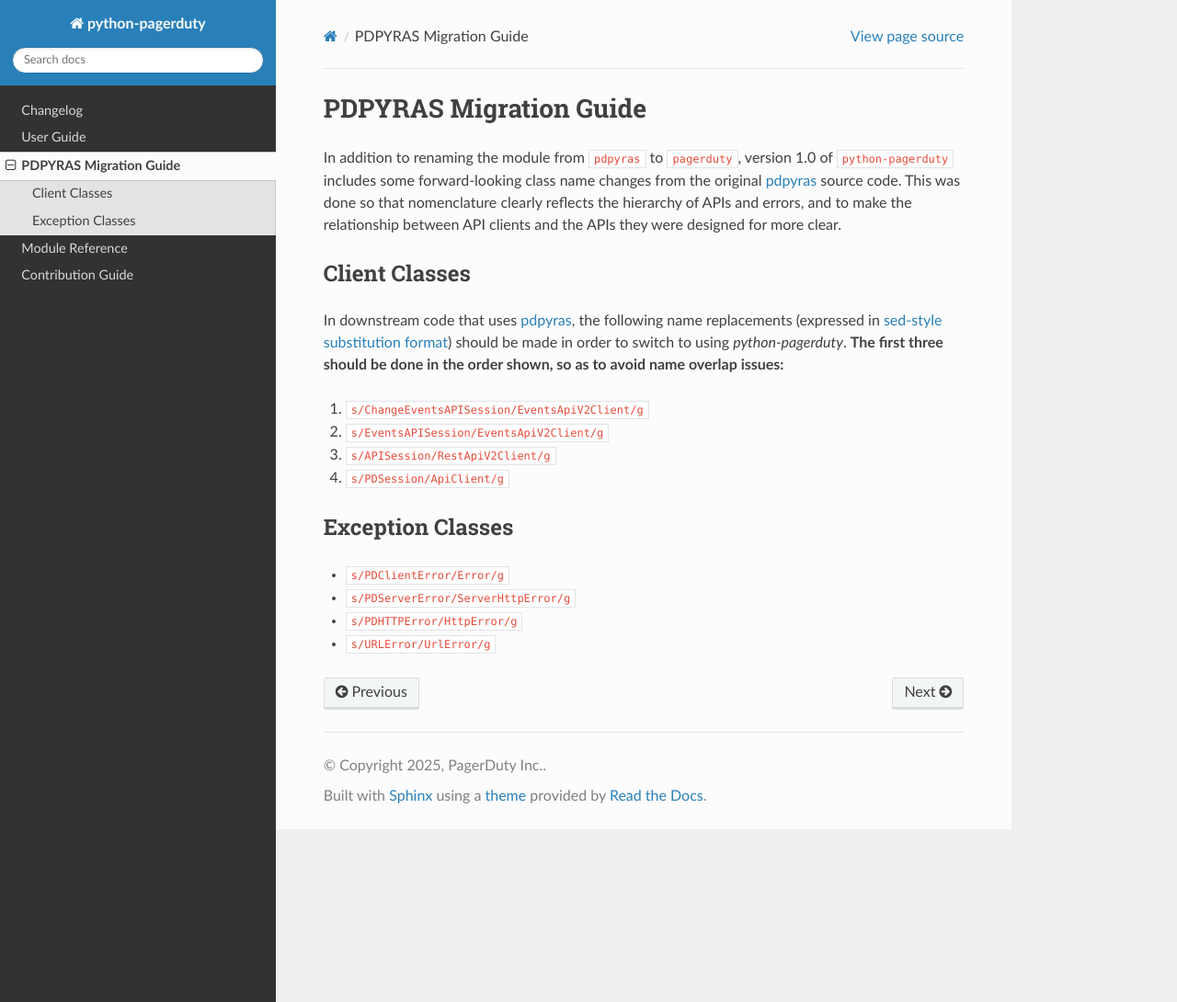
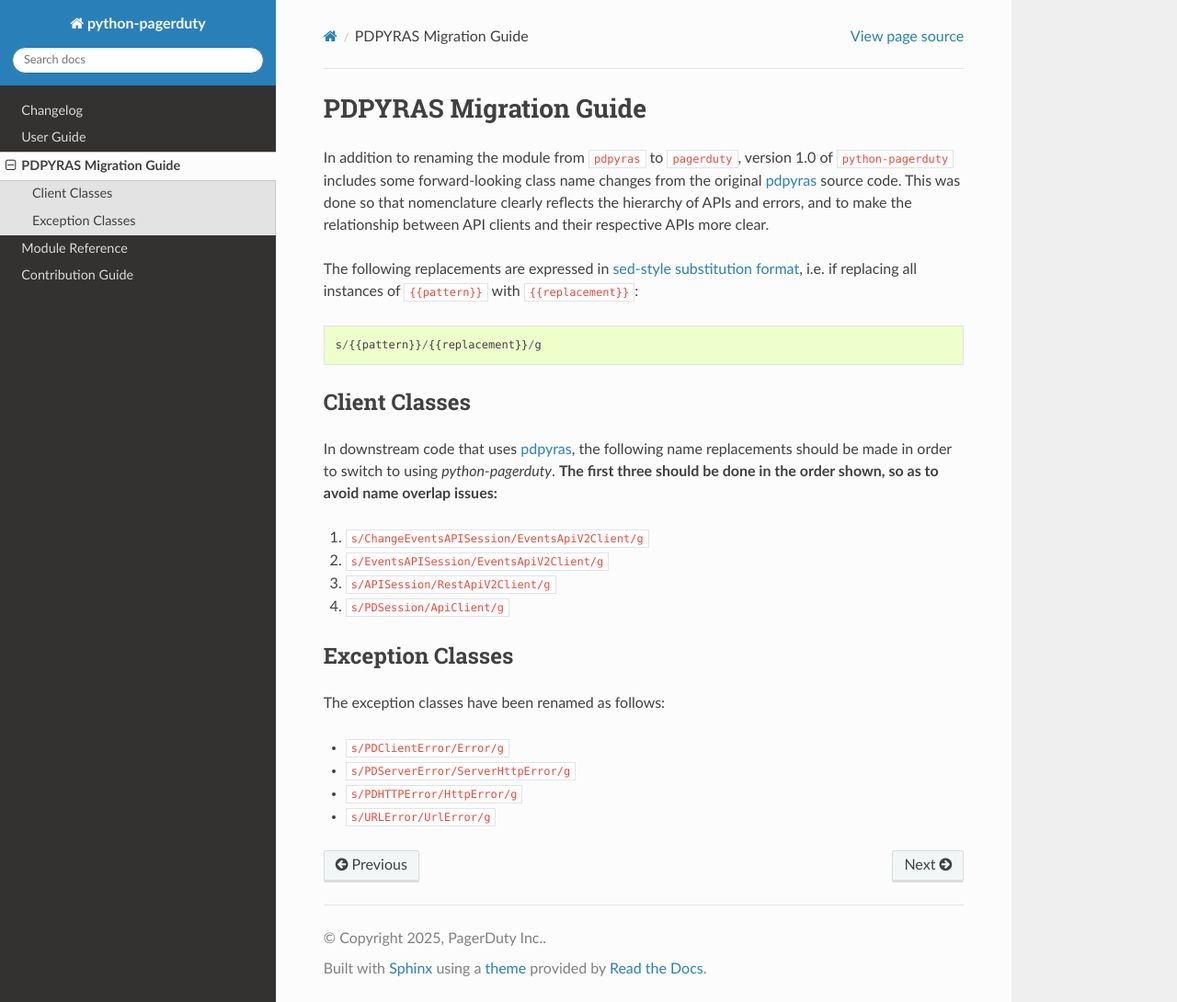
Before and after one commit to PagerDuty/python-pagerduty, a Sphinx documentation site: the page built from sphinx/source/pdpyras_migration_guide.rst, in a window 1280 px wide and 1090 px high. Shown: the whole window at 92% size. Built offline with Sphinx 7.4.7 and the Read the Docs theme 3.1.0, drawn with Linux system fonts in a browser that asks for light colours.

Commit message:
A few more small doc updates

```diff
--- a/pagerduty.py
+++ b/pagerduty.py
@@ -634,7 +634,7 @@
     given path in :attr:`ENTITY_WRAPPER_CONFIG`.
 
     :param method: The HTTP method
-    :param path: A canonical API path i.e. as returned by ``canonical_path``
+    :param path: A canonical API path i.e. from :attr:`CANONICAL_PATHS`
     """
     m = method.upper()
     path_nodes = path.split('/')
--- a/sphinx/source/pdpyras_migration_guide.rst
+++ b/sphinx/source/pdpyras_migration_guide.rst
@@ -3,18 +3,24 @@
 =======================
 PDPYRAS Migration Guide
 =======================
-
 In addition to renaming the module from ``pdpyras`` to ``pagerduty``, version
 1.0 of ``python-pagerduty`` includes some forward-looking class name changes
 from the original `pdpyras`_ source code. This was done so that nomenclature
 clearly reflects the hierarchy of APIs and errors, and to make the relationship
-between  API clients and the APIs they were designed for more clear.
+between API clients and their respective APIs more clear.
+
+The following replacements are expressed in `sed-style substitution format
+<https://www.gnu.org/software/sed/manual/html_node/The-_0022s_0022-Command.html>`_,
+i.e. if replacing all instances of ``{{pattern}}`` with ``{{replacement}}``:
+
+::
+
+   s/{{pattern}}/{{replacement}}/g
+
 
 Client Classes
 --------------
 In downstream code that uses `pdpyras`_, the following name replacements
-(expressed in `sed-style substitution format
-<https://www.gnu.org/software/sed/manual/html_node/The-_0022s_0022-Command.html>`_)
 should be made in order to switch to using `python-pagerduty`. **The first
 three should be done in the order shown, so as to avoid name overlap issues:**
 
@@ -25,6 +31,7 @@
 
 Exception Classes
 -----------------
+The exception classes have been renamed as follows:
 
 * ``s/PDClientError/Error/g``
 * ``s/PDServerError/ServerHttpError/g``
```
